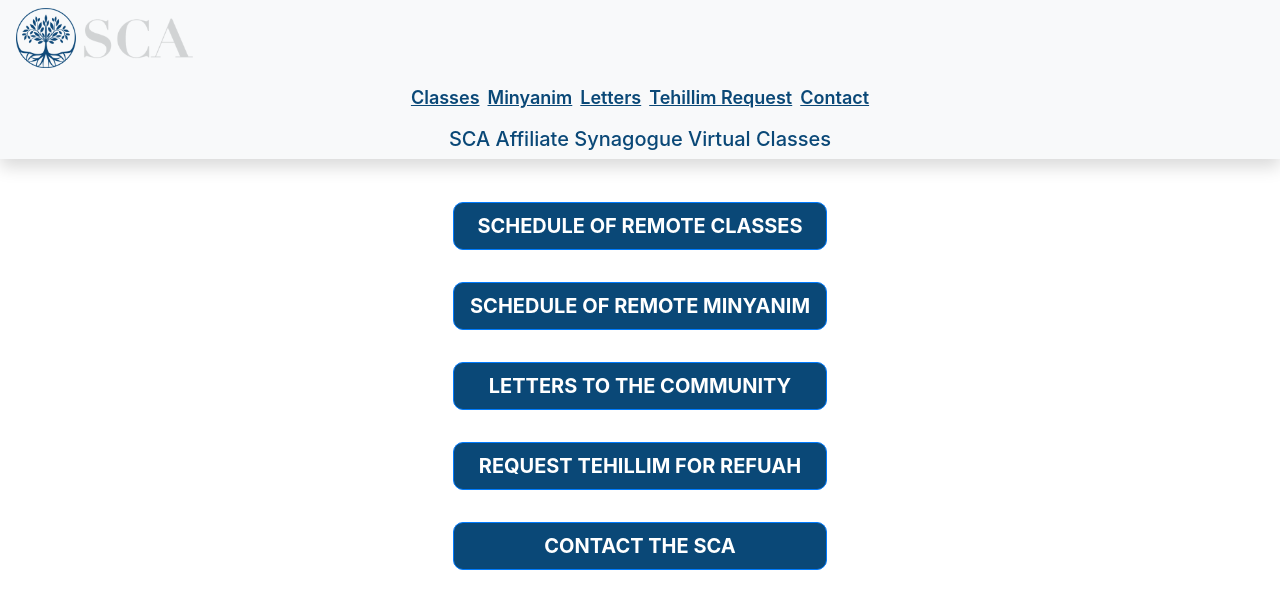
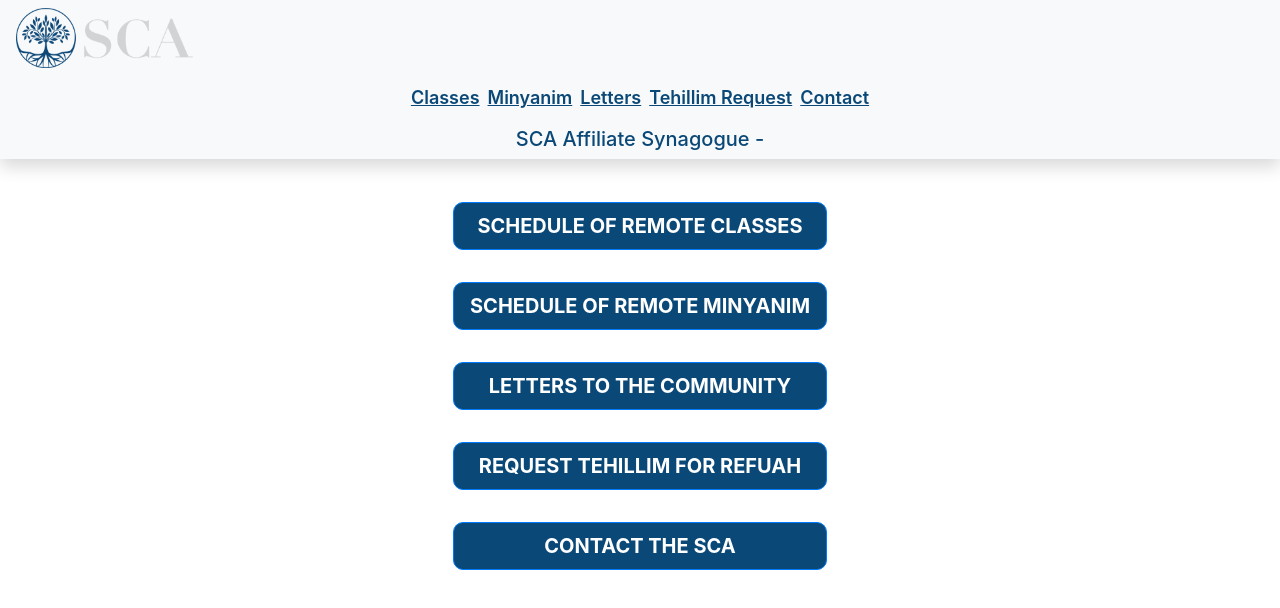
Before and after one commit to IkeyBenz/sca-schedules, a React (Create React App) app: page / in a window 1280 px wide. Shown: the top 608 px of the page. Built offline with nearby package versions, Linux system fonts and the light colour scheme.

Commit message:
added dynamic header

```diff
--- a/src/App.tsx
+++ b/src/App.tsx
@@ -1,14 +1,7 @@
 import React from 'react';
 
-import { Header } from './ui/components';
 import AppNavigator from './AppNavigator';
-import SCALogo from './ui/assets/SCALogo.png';
 
-const App = () => (
-  <>
-    <Header />
-    <AppNavigator />
-  </>
-);
+const App = () => <AppNavigator />;
 
 export default App;
--- a/src/AppNavigator.tsx
+++ b/src/AppNavigator.tsx
@@ -1,18 +1,69 @@
 import React from 'react';
 import { HashRouter, Route } from 'react-router-dom';
 
-import { HomeScreenCreator, AdminScreenCreator, AttachmentsAdminScreenCreator, AttachmentsScreenCreator, FormScreenCreator, IndexScreenCreator } from './factory';
+import { Header } from './ui/components';
+import {
+  ClassesScreenCreator,
+  AdminScreenCreator,
+  AttachmentsAdminScreenCreator,
+  AttachmentsScreenCreator,
+  FormScreenCreator,
+  IndexScreenCreator,
+} from './factory';
 
-const AppNavigator = () => (
+interface RouteMap {
+  [path: string]: RouteConfig;
+}
+interface RouteConfig {
+  exact?: boolean;
+  pageName?: string; // For display purposes
+  Component: React.ComponentType;
+}
+
+const renderRoutes = (routes: RouteMap) =>
+  Object.entries(routes).map(([path, { exact, Component }]) => (
+    <Route path={path} exact={exact} component={Component} />
+  ));
+
+export const adminRoutes: RouteMap = {
+  '/': { exact: true, Component: AdminScreenCreator },
+  '/edit-letters': { exact: true, Component: AttachmentsAdminScreenCreator },
+};
+
+const AdminNavigator = () => (
+  <HashRouter basename="/admin">{renderRoutes(adminRoutes)}</HashRouter>
+);
+
+export const mainRoutes: RouteMap = {
+  '/': { exact: true, Component: IndexScreenCreator },
+  '/classes': {
+    exact: true,
+    Component: ClassesScreenCreator,
+    pageName: 'Virtual Classes Schedules',
+  },
+  '/minyanim': {
+    exact: true,
+    Component: IndexScreenCreator,
+    pageName: 'Virtual Minyanim Schedules',
+  },
+  '/letters': {
+    exact: true,
+    Component: AttachmentsScreenCreator,
+    pageName: 'Covid-19 Letters',
+  },
+  '/tehillim': {
+    exact: true,
+    Component: FormScreenCreator,
+    pageName: 'Tehilim Request',
+  },
+  '/admin': { Component: AdminNavigator },
+};
+
+const MainNavigator = () => (
   <HashRouter>
-    <Route exact path="/" component={IndexScreenCreator} />
-    <Route exact path="/classes" component={HomeScreenCreator} />
-    <Route exact path="/minyanim" component={HomeScreenCreator} />
-    <Route exact path="/letters" component={AttachmentsScreenCreator} />
-    <Route exact path="/tehillim" component={FormScreenCreator} />
-    <Route exact path="/admin" component={AdminScreenCreator} />
-    <Route exact path="/admin/letters" component={AttachmentsAdminScreenCreator} />
+    <Header />
+    {renderRoutes(mainRoutes)}
   </HashRouter>
 );
 
-export default AppNavigator;
+export default MainNavigator;
--- a/src/factory/HomeScreenCreator.tsx
+++ b/src/factory/ClassesScreenCreator.tsx
@@ -1,16 +1,16 @@
 import React, { useEffect, useState } from 'react';
 import { Schedule } from '../types';
-import { HomeScreen } from '../ui';
+import { ClassesScreen } from '../ui';
 import { scheduleManager } from '../service';
 
-const HomeScreenCreator = () => {
+const ClassesScreenCreator = () => {
   const [schedules, setSchedules] = useState<Schedule[]>([]);
 
   useEffect(() => {
     scheduleManager.onSchedulesChanged(setSchedules);
   }, []);
 
-  return <HomeScreen schedules={schedules} />;
+  return <ClassesScreen schedules={schedules} />;
 };
 
-export default HomeScreenCreator;
+export default ClassesScreenCreator;
--- a/src/factory/index.ts
+++ b/src/factory/index.ts
@@ -1,4 +1,4 @@
-import HomeScreenCreator from "./HomeScreenCreator";
+import ClassesScreenCreator from "./ClassesScreenCreator";
 import AdminScreenCreator from "./AdminScreenCreator";
 import AttachmentsScreenCreator from "./AttachmentsScreenCreator";
 import AttachmentsAdminScreenCreator from "./AttachmentsAdminScreenCreator";
@@ -6,7 +6,7 @@ import FormScreenCreator from "./FormScreenCreator";
 import IndexScreenCreator from "./IndexScreenCreator";
 
 export {
-    HomeScreenCreator,
+    ClassesScreenCreator,
     AdminScreenCreator,
     AttachmentsAdminScreenCreator,
     AttachmentsScreenCreator,
--- a/src/ui/components/Header.tsx
+++ b/src/ui/components/Header.tsx
@@ -1,7 +1,12 @@
 import React from 'react';
+import { useLocation } from 'react-router-dom';
+
+import { mainRoutes } from '../../AppNavigator';
 import SCALogo from '../assets/SCALogo.png';
 
-const Header: React.FC = props => (
+const Header: React.FC = props => {
+  const location = useLocation();
+  return (
     <>
       <header className="navbar fixed-top bg-light shadow">
         <div className="w-100 d-flex justify-content-between">
@@ -14,31 +19,21 @@ const Header: React.FC = props => (
             />
           </a>
         </div>
-
         <nav className="site-nav w-100 d-flex my-3">
-        <a href="/#/classes">
-          Classes
-        </a>
-        <a href="/#/minyanim">
-          Minyanim
-        </a>
-        <a href="/#/letters">
-          Letters
-        </a>
-        <a href="/#/tehillim">
-          Tehillim Request
-        </a>
-        <a href="mailto:info@scaupdates.org">
-          Contact
-        </a>
+          <a href="/#/classes">Classes</a>
+          <a href="/#/minyanim">Minyanim</a>
+          <a href="/#/letters">Letters</a>
+          <a href="/#/tehillim">Tehillim Request</a>
+          <a href="mailto:info@scaupdates.org">Contact</a>
         </nav>
 
         <h5 className="w-100 text-center header-title m-0">
-        SCA Affiliate Synagogue Virtual Classes
+          SCA Affiliate Synagogue - {mainRoutes[location.pathname].pageName}
         </h5>
       </header>
       <div className="header-spacing"></div>
     </>
   );
+};
 
 export default Header;
--- a/src/ui/index.ts
+++ b/src/ui/index.ts
@@ -1,8 +1,8 @@
-import HomeScreen from './screens/Home';
+import ClassesScreen from './screens/Classes';
 import AdminScreen from './screens/Admin';
 import AttachmentsScreen from './screens/Attachments';
 import AttachmentsAdminScreen from './screens/AttachmentsAdmin';
 import FormScreen from './screens/Form';
 import IndexScreen from './screens/Index';
 
-export { HomeScreen, AdminScreen, AttachmentsAdminScreen, AttachmentsScreen, FormScreen, IndexScreen };
+export { ClassesScreen, AdminScreen, AttachmentsAdminScreen, AttachmentsScreen, FormScreen, IndexScreen };
```
Also changed, not shown: src/ui/screens/Classes.tsx (renamed from src/ui/screens/Home.tsx, +11 -7 lines). Lines whose indentation alone changed are shown as unchanged.
